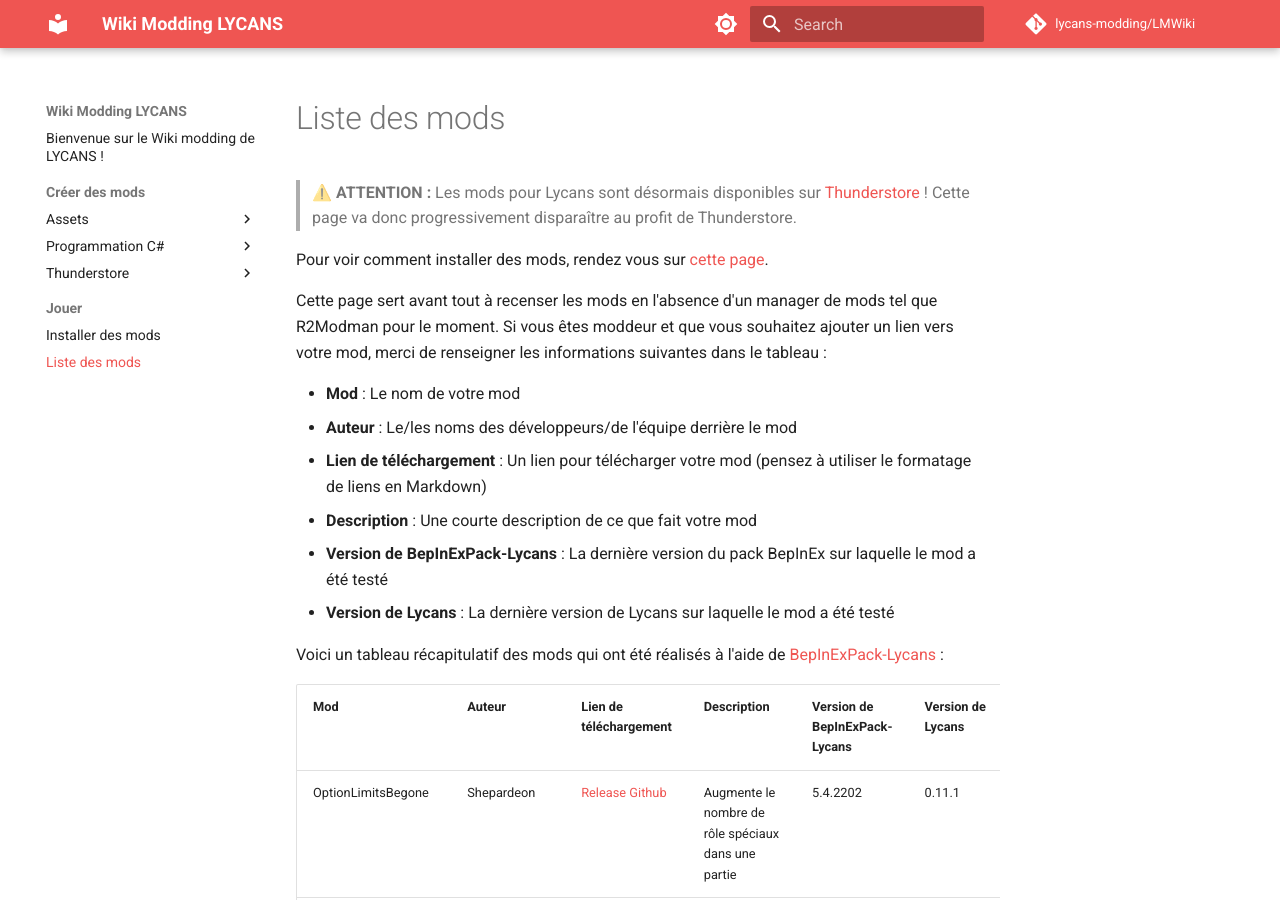
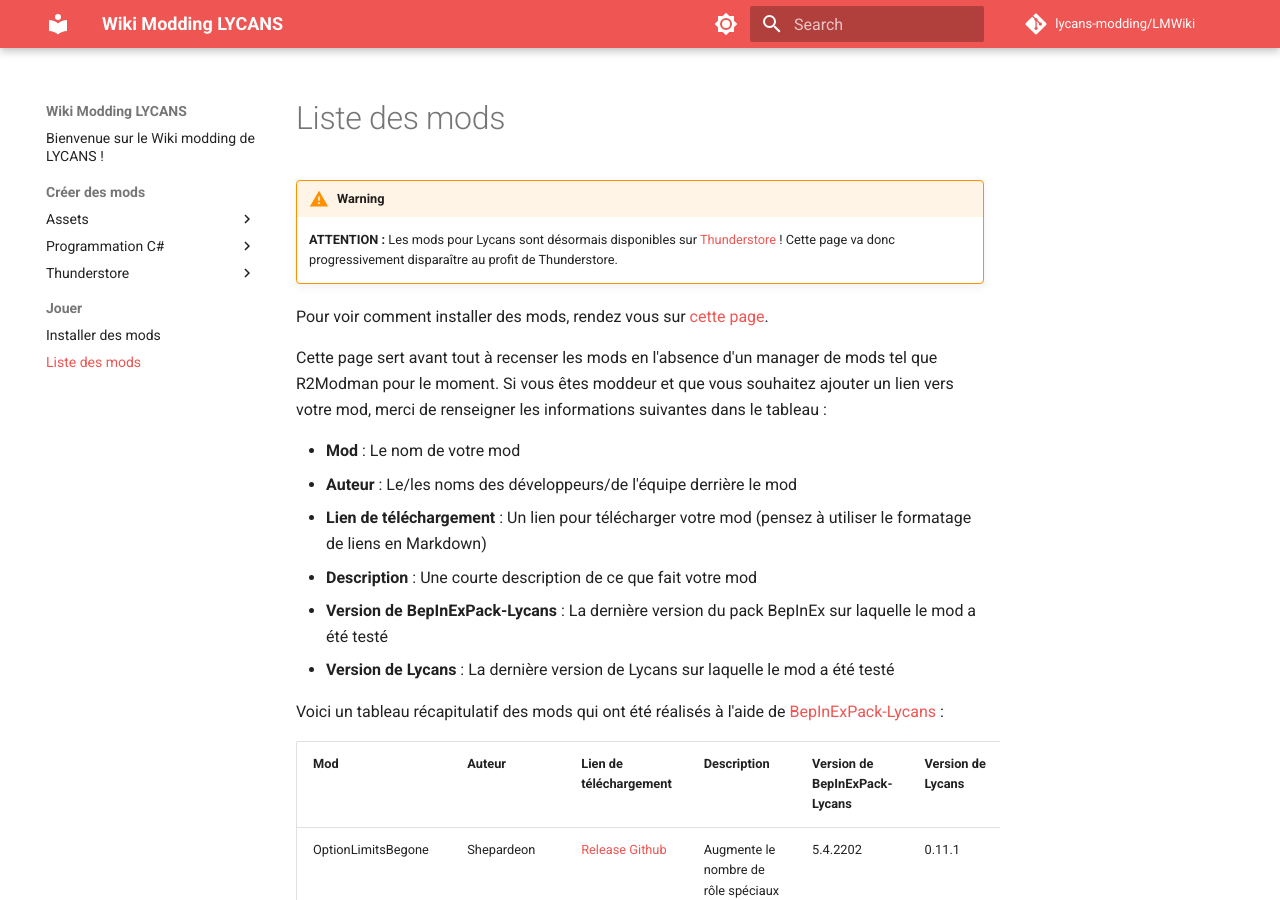
Before and after one commit to lycans-modding/LMWiki, an MkDocs documentation site: the page built from docs/Jouer/Liste-des-mods.md, in a window 1280 px wide and 900 px high. Built offline with MkDocs 1.6.1 and Material for MkDocs 9.7.7, drawn with Linux system fonts in a browser that asks for light colours; comment, search, counter and statistics services are not loaded.

Commit message:
[GitHub Action] Update docs

```diff
--- a/docs/Jouer/Liste-des-mods.md
+++ b/docs/Jouer/Liste-des-mods.md
@@ -1,6 +1,7 @@
 # Liste des mods
 
-> ⚠️ **ATTENTION :** Les mods pour Lycans sont désormais disponibles sur [Thunderstore](https://thunderstore.io/c/lycans/) ! Cette page va donc progressivement disparaître au profit de Thunderstore.
+!!! warning
+    **ATTENTION :** Les mods pour Lycans sont désormais disponibles sur [Thunderstore](https://thunderstore.io/c/lycans/) ! Cette page va donc progressivement disparaître au profit de Thunderstore.
 
 Pour voir comment installer des mods, rendez vous sur [cette page](https://lycans-modding.github.io/LMWiki/Jouer/Installer-des-mods/).
 
```
